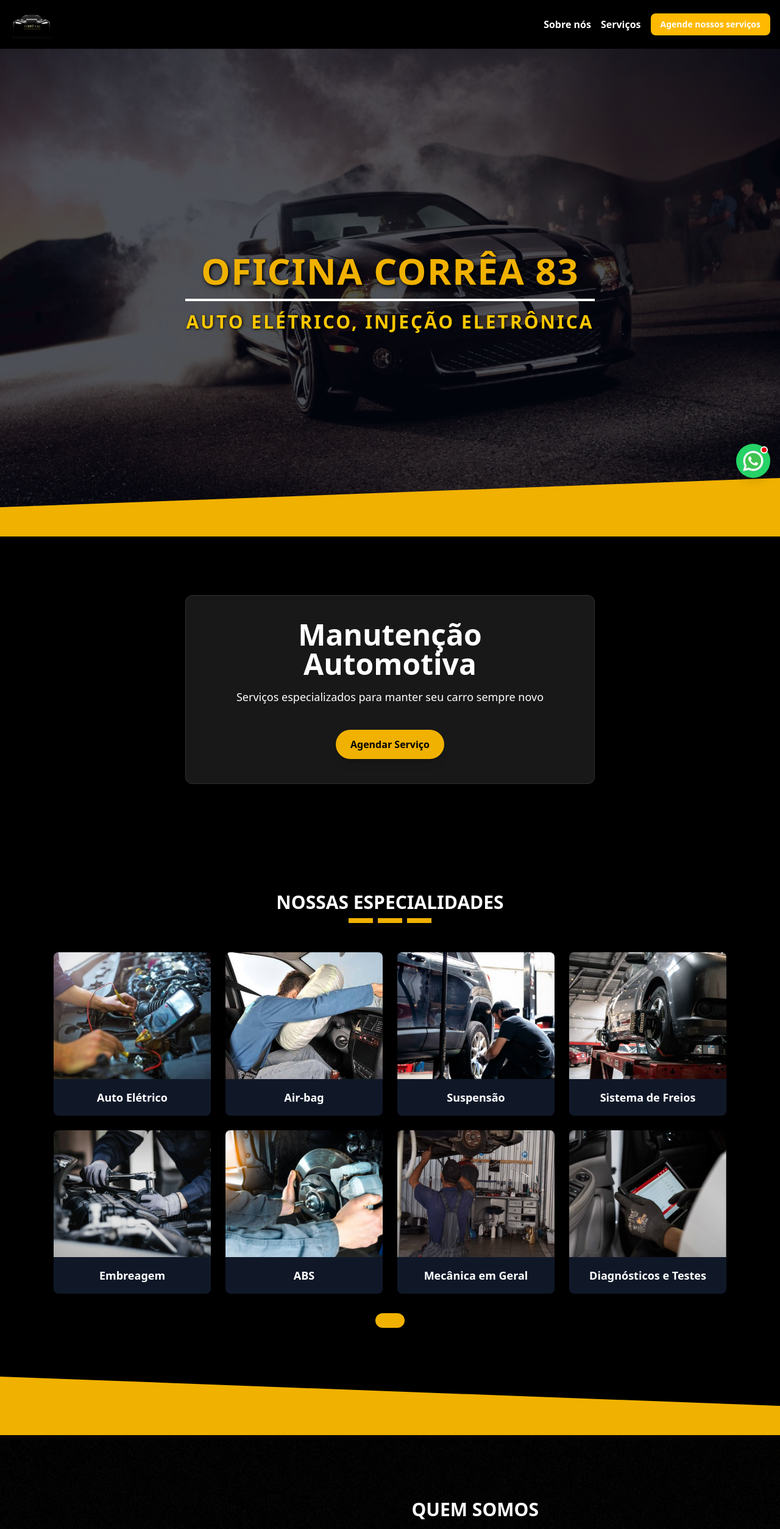
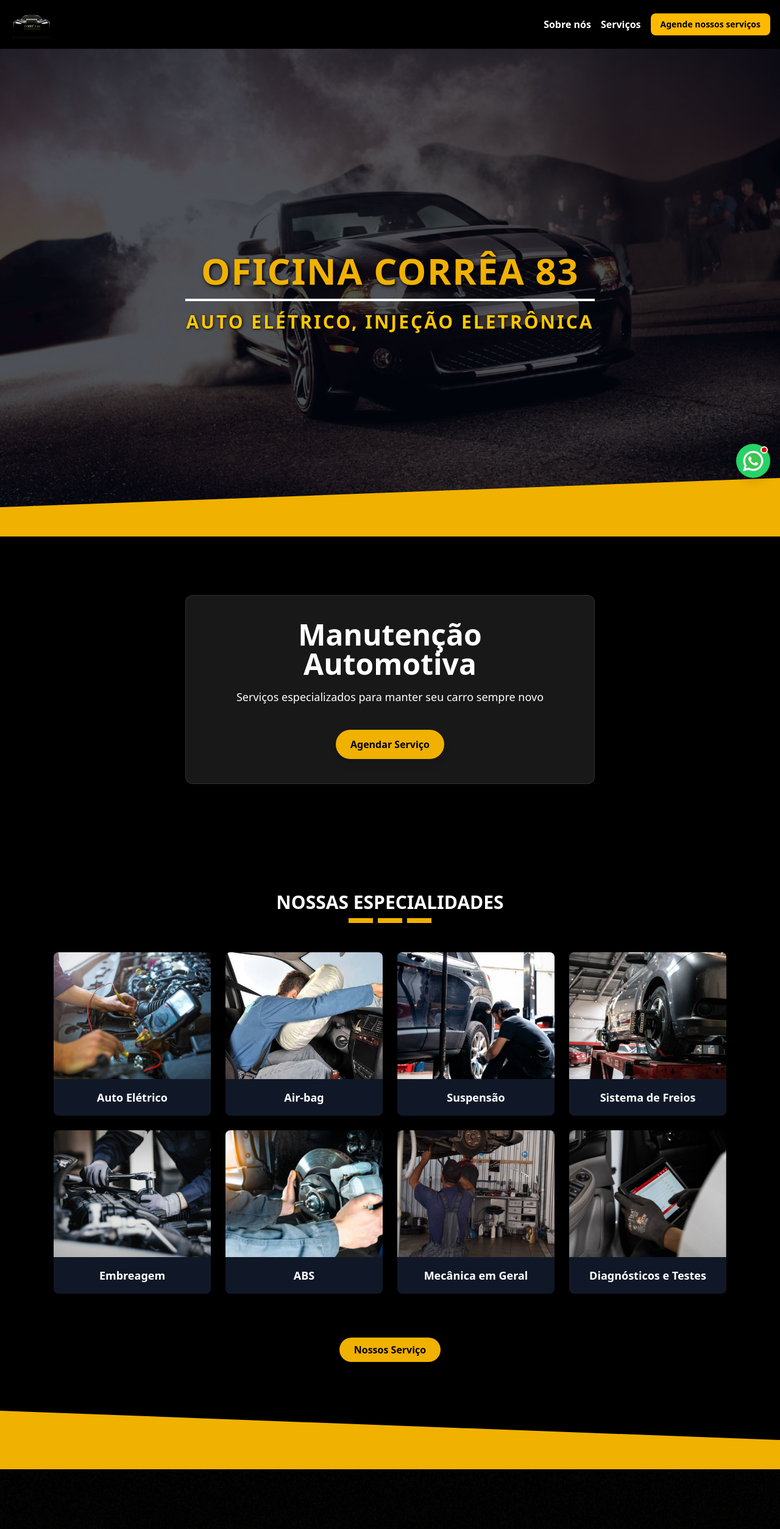
Before and after one commit to Yasminpontess/oficinacorrea, a React (Vite) app: page / in a window 1280 px wide. Shown: the top 2508 px of the page at 61% size. Built offline with nearby package versions, Linux system fonts and the light colour scheme.

Commit message:
Atualização

```diff
--- a/src/components/navbar/Navbar.tsx
+++ b/src/components/navbar/Navbar.tsx
@@ -30,7 +30,7 @@ function Navbar() {
 
           <a
             href="https://wa.me/5511992402147"
-            className="bg-amber-400 text-white px-4 py-2 rounded-lg hover:bg-amber-500 transition duration-200 text-sm font-semibold"
+            className="bg-amber-400 text-black px-4 py-2 rounded-lg hover:bg-amber-500 transition duration-200 text-sm font-semibold"
           >
             Agende nossos serviços
           </a>
--- a/src/pages/home.tsx
+++ b/src/pages/home.tsx
@@ -1,13 +1,7 @@
 import { Button } from "@/components/ui/button.tsx";
 import { motion } from "framer-motion";
 import { useInView } from "react-intersection-observer";
-import {
-  MapPin,
-  Instagram,
-  PhoneCall,
-  MessageCircle,
-  Link,
-} from "lucide-react";
+import { MapPin, Instagram, PhoneCall, MessageCircle } from "lucide-react";
 import { useEffect, useState } from "react";
 
 function Home() {
@@ -89,7 +83,6 @@ function Home() {
             <div className="w-10 h-2 bg-yellow-500 mx-1"></div>
             <div className="w-10 h-2 bg-yellow-500 mx-1"></div>
           </div>
-
           <div className="grid grid-cols-1 md:grid-cols-4 gap-6 mt-12">
             {[
               "Auto Elétrico",
@@ -122,12 +115,14 @@ function Home() {
             ))}
           </div>
           <div className="flex justify-center mt-8">
-            <Link
-              to="/Servicos"
-              className="bg-yellow-500 hover:bg-yellow-600 text-black font-bold py-3 px-6 rounded-full shadow-lg transition duration-300 transform hover:scale-105"
+            <a
+              href="/servicos"
+              target="_blank"
+              rel="noopener noreferrer"
+              className="mt-10 inline-block  text-black px-6 py-2 bg-yellow-500 hover:bg-yellow-600  font-bold  rounded-full shadow-lg transition duration-300 transform hover:scale-105"
             >
-              Nossos Serviços
-            </Link>
+              Nossos Serviço
+            </a>
           </div>
         </div>
 
```
